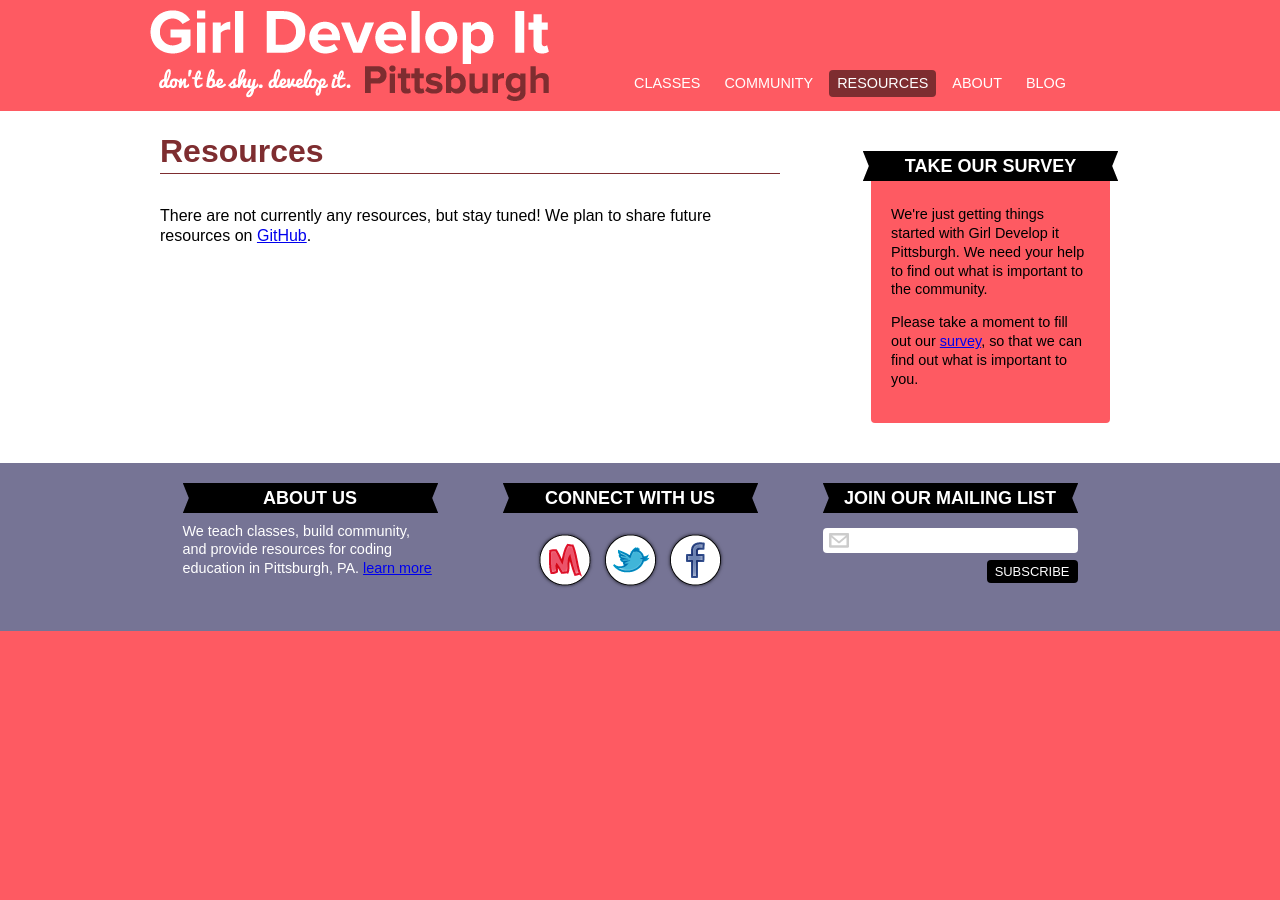
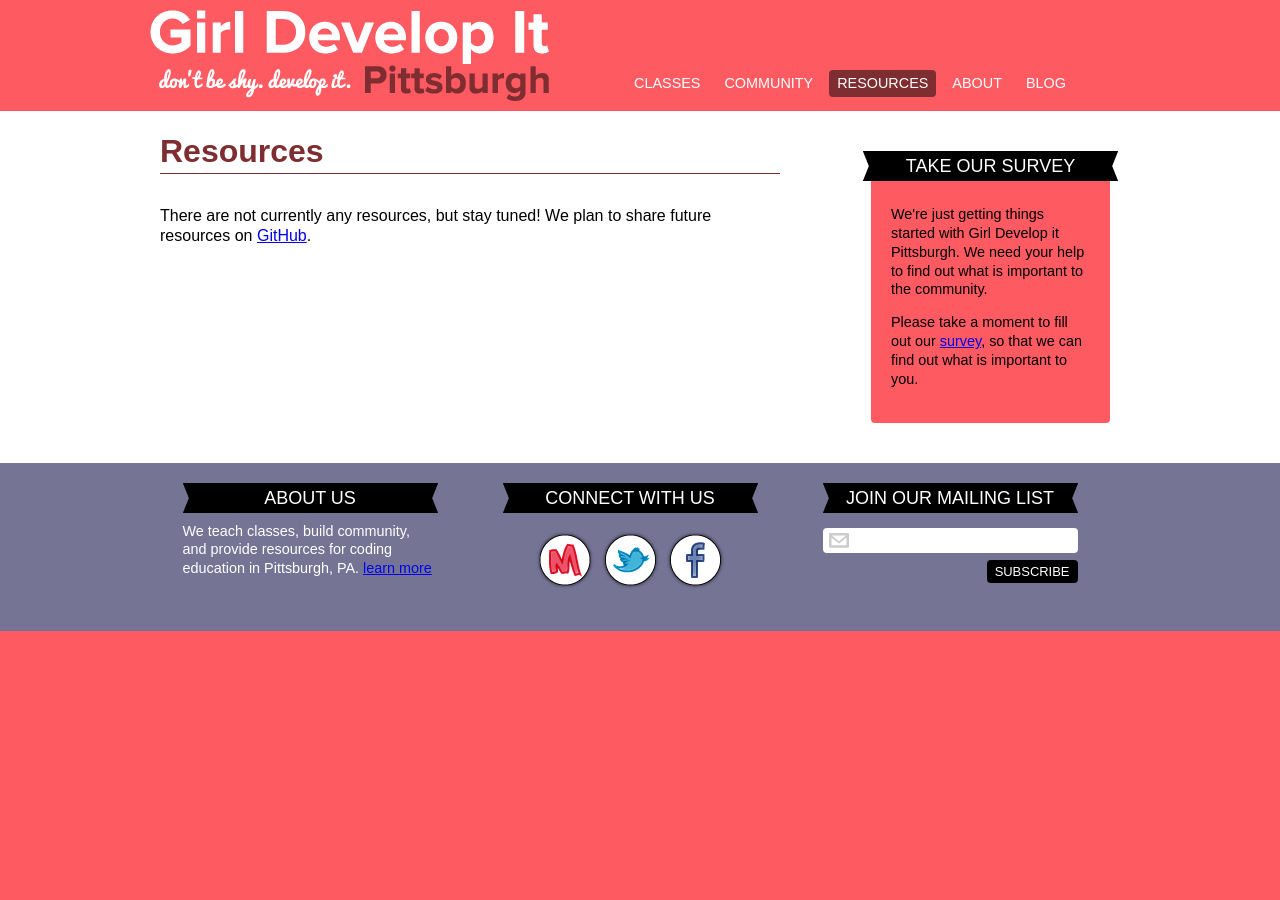
Before and after one commit to gdipgh/girldevelopitpgh.com, a Jekyll site: the page built from resources/index.html, in a window 1280 px wide. Built offline with Jekyll 4.4.1, drawn with Linux system fonts in a browser that asks for light colours.

Commit message:
Decrease font weight of ribbon

```diff
--- a/sass/screen.scss
+++ b/sass/screen.scss
@@ -46,6 +46,7 @@
   border: none;
   color: $white;
   font-size: 18px;
+  font-weight: 400;
   line-height: image-height($ribbon-image);
   margin: 0 0 0.5em 0;
   min-width: image-width($ribbon-image);
--- a/stylesheets/screen.css
+++ b/stylesheets/screen.css
@@ -83,19 +83,19 @@
   clear: both;
 }
 
-/* line 71, ../sass/screen.scss */
+/* line 72, ../sass/screen.scss */
 body {
   background-color: #fe5a62;
   font-family: "proxima-nova", sans-serif;
   line-height: 1.3;
 }
 
-/* line 77, ../sass/screen.scss */
+/* line 78, ../sass/screen.scss */
 h1 {
   font-size: 250%;
 }
 
-/* line 81, ../sass/screen.scss */
+/* line 82, ../sass/screen.scss */
 h2 {
   border-bottom: solid 1px #7e2d30;
   color: #7e2d30;
@@ -104,7 +104,7 @@
   margin: 0 0 1em 0;
 }
 
-/* line 89, ../sass/screen.scss */
+/* line 90, ../sass/screen.scss */
 h3 {
   color: #7e2d30;
   font-size: 26px;
@@ -112,7 +112,7 @@
   margin: 1em 0 0.5em 0;
 }
 
-/* line 96, ../sass/screen.scss */
+/* line 97, ../sass/screen.scss */
 h4 {
   color: #7e2d30;
   font-size: 20px;
@@ -120,17 +120,17 @@
   margin: 1em 0 0.5em 0;
 }
 
-/* line 103, ../sass/screen.scss */
+/* line 104, ../sass/screen.scss */
 p, ul {
   margin: 1em 0;
 }
 
-/* line 108, ../sass/screen.scss */
+/* line 109, ../sass/screen.scss */
 ul li {
   margin: 0 0 0.25em 0;
 }
 
-/* line 113, ../sass/screen.scss */
+/* line 114, ../sass/screen.scss */
 .container {
   width: 100%;
   *zoom: 1;
@@ -145,7 +145,7 @@
   clear: both;
 }
 @media only screen and (min-width: 960px) {
-  /* line 113, ../sass/screen.scss */
+  /* line 114, ../sass/screen.scss */
   .container {
     display: block;
     width: 980.0px;
@@ -164,14 +164,14 @@
   }
 }
 
-/* line 123, ../sass/screen.scss */
+/* line 124, ../sass/screen.scss */
 header {
   background-color: #fe5a62;
   color: white;
   padding: 10px 0;
 }
 @media only screen and (min-width: 540px) and (max-width: 959px) {
-  /* line 128, ../sass/screen.scss */
+  /* line 129, ../sass/screen.scss */
   header .container {
     display: inline;
     float: left;
@@ -182,7 +182,7 @@
     margin: 0 auto !important;
   }
 }
-/* line 137, ../sass/screen.scss */
+/* line 138, ../sass/screen.scss */
 header #logo {
   display: inline;
   float: left;
@@ -192,29 +192,29 @@
   margin-left: 0;
 }
 @media only screen and (max-width: 959px) {
-  /* line 137, ../sass/screen.scss */
+  /* line 138, ../sass/screen.scss */
   header #logo {
     width: auto;
   }
 }
 @media only screen and (max-width: 539px) {
-  /* line 137, ../sass/screen.scss */
+  /* line 138, ../sass/screen.scss */
   header #logo {
     margin-bottom: 4px;
     width: 100%;
   }
-  /* line 151, ../sass/screen.scss */
+  /* line 152, ../sass/screen.scss */
   header #logo a {
     margin: 0 auto;
   }
 }
-/* line 156, ../sass/screen.scss */
+/* line 157, ../sass/screen.scss */
 header #logo a {
   color: white;
   display: block;
 }
 @media only screen and (max-width: 479px) {
-  /* line 156, ../sass/screen.scss */
+  /* line 157, ../sass/screen.scss */
   header #logo a {
     text-indent: -119988px;
     overflow: hidden;
@@ -227,7 +227,7 @@
   }
 }
 @media only screen and (max-width: 479px) and (-webkit-min-device-pixel-ratio: 1.5), only screen and (max-width: 479px) and (min-device-pixel-ratio: 1.5) {
-  /* line 156, ../sass/screen.scss */
+  /* line 157, ../sass/screen.scss */
   header #logo a {
     text-indent: -119988px;
     overflow: hidden;
@@ -241,7 +241,7 @@
   }
 }
 @media only screen and (min-width: 480px) {
-  /* line 156, ../sass/screen.scss */
+  /* line 157, ../sass/screen.scss */
   header #logo a {
     text-indent: -119988px;
     overflow: hidden;
@@ -254,7 +254,7 @@
   }
 }
 @media only screen and (min-width: 480px) and (-webkit-min-device-pixel-ratio: 1.5), only screen and (min-width: 480px) and (min-device-pixel-ratio: 1.5) {
-  /* line 156, ../sass/screen.scss */
+  /* line 157, ../sass/screen.scss */
   header #logo a {
     text-indent: -119988px;
     overflow: hidden;
@@ -267,7 +267,7 @@
     width: 400px;
   }
 }
-/* line 170, ../sass/screen.scss */
+/* line 171, ../sass/screen.scss */
 header .nav {
   *zoom: 1;
   font-size: 90%;
@@ -284,7 +284,7 @@
   clear: both;
 }
 @media only screen and (min-width: 960px) {
-  /* line 170, ../sass/screen.scss */
+  /* line 171, ../sass/screen.scss */
   header .nav {
     display: inline;
     float: left;
@@ -292,32 +292,32 @@
     margin: 0 10px;
     margin: 60px 0 0;
   }
-  /* line 177, ../sass/screen.scss */
+  /* line 178, ../sass/screen.scss */
   header .nav li {
     margin: 0 2px;
   }
 }
 @media only screen and (min-width: 540px) and (max-width: 959px) {
-  /* line 170, ../sass/screen.scss */
+  /* line 171, ../sass/screen.scss */
   header .nav {
     display: inline;
     float: left;
     width: 60px;
     margin: 0 10px;
   }
-  /* line 186, ../sass/screen.scss */
+  /* line 187, ../sass/screen.scss */
   header .nav li {
     margin: 1px 2px;
   }
 }
 @media only screen and (max-width: 539px) {
-  /* line 170, ../sass/screen.scss */
+  /* line 171, ../sass/screen.scss */
   header .nav {
     clear: both;
     width: 100%;
   }
 }
-/* line 200, ../sass/screen.scss */
+/* line 201, ../sass/screen.scss */
 header .nav li {
   display: -moz-inline-stack;
   display: inline-block;
@@ -326,7 +326,7 @@
   zoom: 1;
   *display: inline;
 }
-/* line 204, ../sass/screen.scss */
+/* line 205, ../sass/screen.scss */
 header .nav a {
   -webkit-border-radius: 4px;
   -moz-border-radius: 4px;
@@ -346,37 +346,37 @@
   display: block;
   text-decoration: none;
 }
-/* line 213, ../sass/screen.scss */
+/* line 214, ../sass/screen.scss */
 header .nav a:hover, header .nav a:active, header .nav a.active {
   background: #7e2d30;
 }
 
-/* line 220, ../sass/screen.scss */
+/* line 221, ../sass/screen.scss */
 #main {
   background-color: white;
   padding: 20px 0;
   position: relative;
 }
-/* line 225, ../sass/screen.scss */
+/* line 226, ../sass/screen.scss */
 #main ul {
   list-style: disc;
   margin-left: 2em;
 }
 @media only screen and (min-width: 481px) and (max-width: 959px) {
-  /* line 230, ../sass/screen.scss */
+  /* line 231, ../sass/screen.scss */
   #main .container {
     position: relative;
     width: auto;
     padding-right: 287px;
   }
 }
-/* line 238, ../sass/screen.scss */
+/* line 239, ../sass/screen.scss */
 #main .content {
   display: block;
   margin: 0 10px;
 }
 @media only screen and (min-width: 960px) {
-  /* line 238, ../sass/screen.scss */
+  /* line 239, ../sass/screen.scss */
   #main .content {
     display: inline;
     float: left;
@@ -385,19 +385,19 @@
   }
 }
 @media only screen and (min-width: 481px) and (max-width: 959px) {
-  /* line 238, ../sass/screen.scss */
+  /* line 239, ../sass/screen.scss */
   #main .content {
     float: left;
     width: 100%;
   }
 }
 @media only screen and (max-width: 480px) {
-  /* line 238, ../sass/screen.scss */
+  /* line 239, ../sass/screen.scss */
   #main .content {
     margin-right: 10px;
   }
 }
-/* line 256, ../sass/screen.scss */
+/* line 257, ../sass/screen.scss */
 #main .sidebar {
   -webkit-border-radius: 4px;
   -moz-border-radius: 4px;
@@ -417,32 +417,33 @@
   width: 239px;
 }
 @media only screen and (min-width: 960px) {
-  /* line 256, ../sass/screen.scss */
+  /* line 257, ../sass/screen.scss */
   #main .sidebar {
     float: right;
     margin: 20px;
   }
 }
 @media only screen and (min-width: 481px) and (max-width: 959px) {
-  /* line 256, ../sass/screen.scss */
+  /* line 257, ../sass/screen.scss */
   #main .sidebar {
     float: left;
     margin-right: -287px;
   }
 }
 @media only screen and (max-width: 480px) {
-  /* line 256, ../sass/screen.scss */
+  /* line 257, ../sass/screen.scss */
   #main .sidebar {
     position: relative;
     right: auto;
   }
 }
-/* line 284, ../sass/screen.scss */
+/* line 285, ../sass/screen.scss */
 #main .sidebar h4 {
   background: url('../images/ribbon.png?1342570701') no-repeat 50% 50%;
   border: none;
   color: white;
   font-size: 18px;
+  font-weight: 400;
   line-height: 30px;
   margin: 0 0 0.5em 0;
   min-width: 255px;
@@ -453,31 +454,32 @@
   top: 0;
 }
 
-/* line 310, ../sass/screen.scss */
+/* line 311, ../sass/screen.scss */
 #footer-section {
   background-color: #767495;
   color: white;
   padding: 10px 0;
 }
-/* line 315, ../sass/screen.scss */
+/* line 316, ../sass/screen.scss */
 #footer-section h4 {
   background: url('../images/ribbon.png?1342570701') no-repeat 50% 50%;
   border: none;
   color: white;
   font-size: 18px;
+  font-weight: 400;
   line-height: 30px;
   margin: 0 0 0.5em 0;
   min-width: 255px;
   text-align: center;
   text-transform: uppercase;
 }
-/* line 319, ../sass/screen.scss */
+/* line 320, ../sass/screen.scss */
 #footer-section p, #footer-section form {
   width: 255px;
   margin: 0 auto;
   font-size: 90%;
 }
-/* line 325, ../sass/screen.scss */
+/* line 326, ../sass/screen.scss */
 #footer-section .about {
   display: inline;
   float: left;
@@ -485,26 +487,26 @@
   margin: 0 10px;
 }
 @media only screen and (min-width: 960px) {
-  /* line 325, ../sass/screen.scss */
+  /* line 326, ../sass/screen.scss */
   #footer-section .about {
     margin: 10px;
   }
 }
 @media only screen and (max-width: 959px) {
-  /* line 325, ../sass/screen.scss */
+  /* line 326, ../sass/screen.scss */
   #footer-section .about {
     margin: 10px auto 20px auto;
   }
 }
 @media only screen and (max-width: 599px) {
-  /* line 325, ../sass/screen.scss */
+  /* line 326, ../sass/screen.scss */
   #footer-section .about {
     display: block;
     float: none;
     width: 100%;
   }
 }
-/* line 330, ../sass/screen.scss */
+/* line 331, ../sass/screen.scss */
 #footer-section .social {
   display: inline;
   float: left;
@@ -512,34 +514,34 @@
   margin: 0 10px;
 }
 @media only screen and (min-width: 960px) {
-  /* line 330, ../sass/screen.scss */
+  /* line 331, ../sass/screen.scss */
   #footer-section .social {
     margin: 10px;
   }
 }
 @media only screen and (max-width: 959px) {
-  /* line 330, ../sass/screen.scss */
+  /* line 331, ../sass/screen.scss */
   #footer-section .social {
     margin: 10px auto 20px auto;
   }
 }
 @media only screen and (max-width: 599px) {
-  /* line 330, ../sass/screen.scss */
+  /* line 331, ../sass/screen.scss */
   #footer-section .social {
     display: block;
     float: none;
     width: 100%;
   }
 }
-/* line 334, ../sass/screen.scss */
+/* line 335, ../sass/screen.scss */
 #footer-section .social div {
   margin: 0 10px;
 }
-/* line 338, ../sass/screen.scss */
+/* line 339, ../sass/screen.scss */
 #footer-section .social ul {
   text-align: center;
 }
-/* line 341, ../sass/screen.scss */
+/* line 342, ../sass/screen.scss */
 #footer-section .social ul li {
   display: -moz-inline-stack;
   display: inline-block;
@@ -548,7 +550,7 @@
   zoom: 1;
   *display: inline;
 }
-/* line 346, ../sass/screen.scss */
+/* line 347, ../sass/screen.scss */
 #footer-section .social ul li.facebook a {
   text-indent: -119988px;
   overflow: hidden;
@@ -560,7 +562,7 @@
   height: 62px;
 }
 @media only screen and (-webkit-min-device-pixel-ratio: 1.5), only screen and (min-device-pixel-ratio: 1.5) {
-  /* line 346, ../sass/screen.scss */
+  /* line 347, ../sass/screen.scss */
   #footer-section .social ul li.facebook a {
     text-indent: -119988px;
     overflow: hidden;
@@ -573,7 +575,7 @@
     width: 61.5px;
   }
 }
-/* line 349, ../sass/screen.scss */
+/* line 350, ../sass/screen.scss */
 #footer-section .social ul li.facebook a:hover {
   text-indent: -119988px;
   overflow: hidden;
@@ -585,7 +587,7 @@
   height: 62px;
 }
 @media only screen and (-webkit-min-device-pixel-ratio: 1.5), only screen and (min-device-pixel-ratio: 1.5) {
-  /* line 349, ../sass/screen.scss */
+  /* line 350, ../sass/screen.scss */
   #footer-section .social ul li.facebook a:hover {
     text-indent: -119988px;
     overflow: hidden;
@@ -598,7 +600,7 @@
     width: 61.5px;
   }
 }
-/* line 346, ../sass/screen.scss */
+/* line 347, ../sass/screen.scss */
 #footer-section .social ul li.meetup a {
   text-indent: -119988px;
   overflow: hidden;
@@ -610,7 +612,7 @@
   height: 62px;
 }
 @media only screen and (-webkit-min-device-pixel-ratio: 1.5), only screen and (min-device-pixel-ratio: 1.5) {
-  /* line 346, ../sass/screen.scss */
+  /* line 347, ../sass/screen.scss */
   #footer-section .social ul li.meetup a {
     text-indent: -119988px;
     overflow: hidden;
@@ -623,7 +625,7 @@
     width: 61px;
   }
 }
-/* line 349, ../sass/screen.scss */
+/* line 350, ../sass/screen.scss */
 #footer-section .social ul li.meetup a:hover {
   text-indent: -119988px;
   overflow: hidden;
@@ -635,7 +637,7 @@
   height: 62px;
 }
 @media only screen and (-webkit-min-device-pixel-ratio: 1.5), only screen and (min-device-pixel-ratio: 1.5) {
-  /* line 349, ../sass/screen.scss */
+  /* line 350, ../sass/screen.scss */
   #footer-section .social ul li.meetup a:hover {
     text-indent: -119988px;
     overflow: hidden;
@@ -648,7 +650,7 @@
     width: 61px;
   }
 }
-/* line 346, ../sass/screen.scss */
+/* line 347, ../sass/screen.scss */
 #footer-section .social ul li.twitter a {
   text-indent: -119988px;
   overflow: hidden;
@@ -660,7 +662,7 @@
   height: 62px;
 }
 @media only screen and (-webkit-min-device-pixel-ratio: 1.5), only screen and (min-device-pixel-ratio: 1.5) {
-  /* line 346, ../sass/screen.scss */
+  /* line 347, ../sass/screen.scss */
   #footer-section .social ul li.twitter a {
     text-indent: -119988px;
     overflow: hidden;
@@ -673,7 +675,7 @@
     width: 61.5px;
   }
 }
-/* line 349, ../sass/screen.scss */
+/* line 350, ../sass/screen.scss */
 #footer-section .social ul li.twitter a:hover {
   text-indent: -119988px;
   overflow: hidden;
@@ -685,7 +687,7 @@
   height: 62px;
 }
 @media only screen and (-webkit-min-device-pixel-ratio: 1.5), only screen and (min-device-pixel-ratio: 1.5) {
-  /* line 349, ../sass/screen.scss */
+  /* line 350, ../sass/screen.scss */
   #footer-section .social ul li.twitter a:hover {
     text-indent: -119988px;
     overflow: hidden;
@@ -698,11 +700,11 @@
     width: 61.5px;
   }
 }
-/* line 356, ../sass/screen.scss */
+/* line 357, ../sass/screen.scss */
 #footer-section .social ul li a {
   display: block;
 }
-/* line 363, ../sass/screen.scss */
+/* line 364, ../sass/screen.scss */
 #footer-section .mailing-list {
   display: inline;
   float: left;
@@ -720,26 +722,26 @@
   clear: both;
 }
 @media only screen and (min-width: 960px) {
-  /* line 363, ../sass/screen.scss */
+  /* line 364, ../sass/screen.scss */
   #footer-section .mailing-list {
     margin: 10px;
   }
 }
 @media only screen and (max-width: 959px) {
-  /* line 363, ../sass/screen.scss */
+  /* line 364, ../sass/screen.scss */
   #footer-section .mailing-list {
     margin: 10px auto 20px auto;
   }
 }
 @media only screen and (max-width: 599px) {
-  /* line 363, ../sass/screen.scss */
+  /* line 364, ../sass/screen.scss */
   #footer-section .mailing-list {
     display: block;
     float: none;
     width: 100%;
   }
 }
-/* line 368, ../sass/screen.scss */
+/* line 369, ../sass/screen.scss */
 #footer-section .mailing-list input[type='email'] {
   background: url('../images/email-icon.png?1342487058') 6px 50% white no-repeat;
   -webkit-border-radius: 4px;
@@ -757,7 +759,7 @@
   padding: 2px 10px 2px 32px;
   width: 100%;
 }
-/* line 381, ../sass/screen.scss */
+/* line 382, ../sass/screen.scss */
 #footer-section .mailing-list input[type='submit'] {
   -webkit-border-radius: 4px;
   -moz-border-radius: 4px;
@@ -775,7 +777,7 @@
   text-transform: uppercase;
 }
 
-/* line 396, ../sass/screen.scss */
+/* line 397, ../sass/screen.scss */
 #comic {
   color: white;
   display: block;
@@ -784,11 +786,11 @@
   height: 471px;
 }
 
-/* line 418, ../sass/screen.scss */
+/* line 419, ../sass/screen.scss */
 .home #main {
   background-color: #fe5a62;
 }
-/* line 421, ../sass/screen.scss */
+/* line 422, ../sass/screen.scss */
 .home #main .container {
   padding: 0;
 }
```
